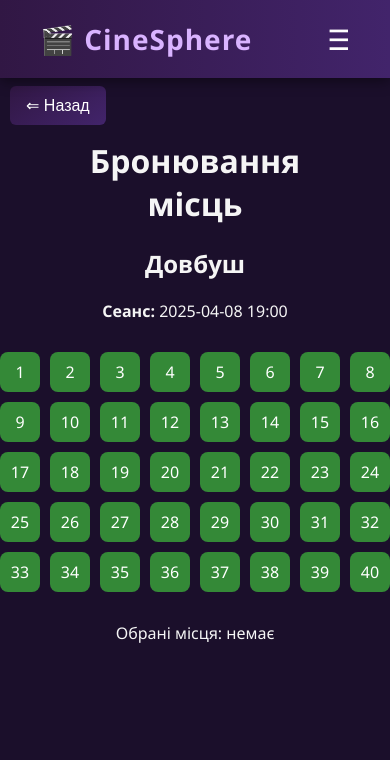
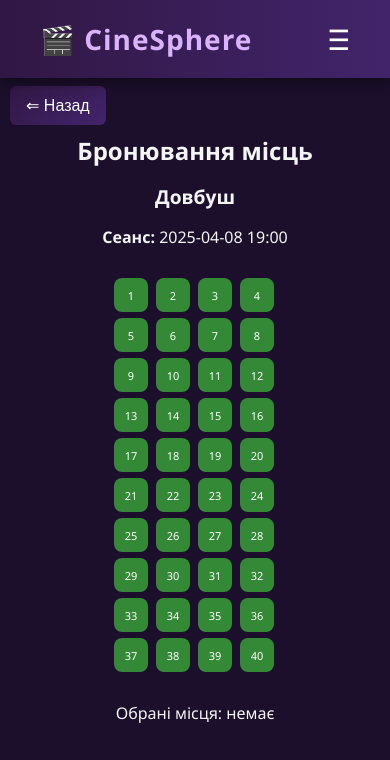
Before and after one commit to AlinaPavlenk18/Lab_8_9_10_Project, a React (Vite) app in the folder cinema-app/: page /booking/1 in a window 390 px wide. Shown: the top 760 px of the page. Built offline with nearby package versions, Linux system fonts and the light colour scheme.

Commit message:
Added adaptability to the Booking page and CinemaHall component

```diff
--- a/cinema-app/src/index.css
+++ b/cinema-app/src/index.css
@@ -243,6 +243,21 @@ body {
     font-size: 14px;
     padding: 8px 12px;
   }
+  .booking-page {
+    padding: 40px;
+  }
+
+  .booking-page h1 {
+    font-size: 1.5rem;
+  }
+
+  .booking-page h2 {
+    font-size: 1.2rem;
+  }
+
+  .booking-page select {
+    width: 90%;
+  }
 }
 
 @media (max-width: 480px) {
@@ -257,4 +272,19 @@ body {
   .movie-card img {
     height: 220px;
   }
+  .booking-page {
+    padding: 40px;
+  }
+
+  .booking-page h1 {
+    font-size: 1.5rem;
+  }
+
+  .booking-page h2 {
+    font-size: 1.2rem;
+  }
+
+  .booking-page select {
+    width: 80%;
+  }
 }
--- a/cinema-app/src/pages/Booking.jsx
+++ b/cinema-app/src/pages/Booking.jsx
@@ -25,7 +25,7 @@ const Booking = () => {
         <>
           <p style={{ fontSize: "18px" }}>Оберіть фільм зі списку:</p>
           <select onChange={handleSelect} defaultValue="">
-            <option value="" disabled>— Оберіть фільм —</option>
+            <option value="" disabled>Оберіть фільм</option>
             {movies.map((movie) => (
               <option key={movie.id} value={movie.id}>
                 {movie.title}
--- a/cinema-app/src/styles/CinemaHall.css
+++ b/cinema-app/src/styles/CinemaHall.css
@@ -26,3 +26,29 @@
   .seat:hover {
     background-color: #219ebc;
   }
+  /* Адаптивність */
+@media (max-width: 768px) {
+  .hall-grid {
+    grid-template-columns: repeat(5, 40px);
+    gap: 8px;
+  }
+
+  .seat {
+    width: 36px;
+    height: 36px;
+    font-size: 12px;
+  }
+}
+
+@media (max-width: 480px) {
+  .hall-grid {
+    grid-template-columns: repeat(4, 36px);
+    gap: 6px;
+  }
+
+  .seat {
+    width: 34px;
+    height: 34px;
+    font-size: 11px;
+  }
+}
```
